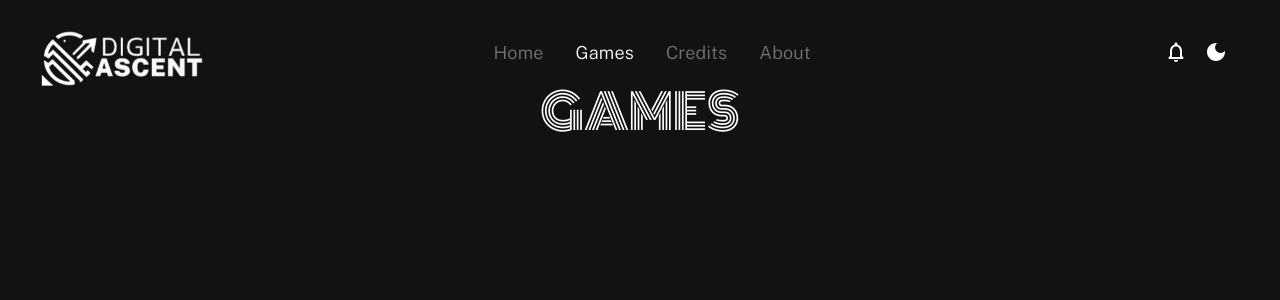
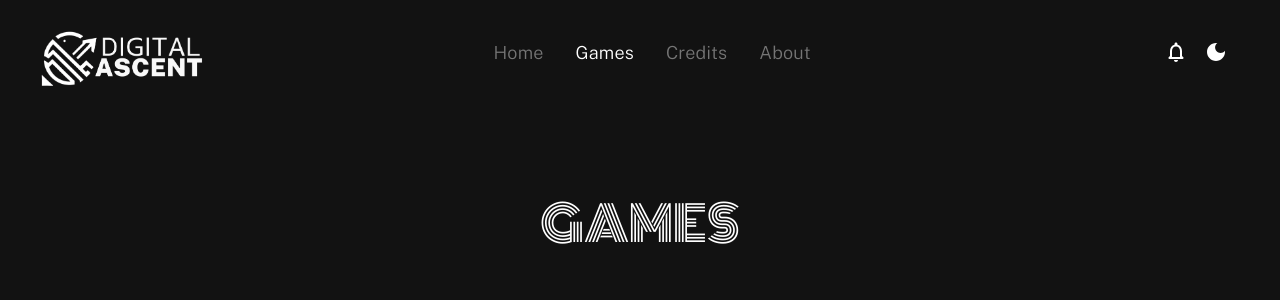
Before and after one commit to gnayiqnat/digitalascent.space, a React (Vite) app: page /games in a window 1280 px wide. Shown: the top 300 px of the page. Built offline with nearby package versions, Linux system fonts and the light colour scheme.

Commit message:
Fix margin in /games and navigation redirecting to /home instead of /

```diff
--- a/src/components/navigation/navigation-desktop.jsx
+++ b/src/components/navigation/navigation-desktop.jsx
@@ -14,7 +14,6 @@ import { motion, useAnimation, useAnimationControls } from 'framer-motion';
 import { Link as RouterLink, useLocation } from 'react-router-dom';
 
 import { useState, useEffect, useRef } from 'react';
-import { NoEncryption } from '@mui/icons-material';
 
 export default function NavDesktop() {
 	const [value, setValue] = useState(0);
@@ -30,10 +29,12 @@ export default function NavDesktop() {
 
 	return (
 		<Box sx={{ marginLeft: -8 }}>
-			<Grid container spacing={4} >
+			<Grid container spacing={4}>
 				{routes.map((e) => (
 					<Grid item>
 						<Typography
+						component={RouterLink}
+							to={e.url}
 							key={e}
 							sx={{
 								color: e.url == windowURL ? 'primary.text' : 'secondary.text',
@@ -42,8 +43,7 @@ export default function NavDesktop() {
 								fontSize: 18,
 								textDecoration: 'none',
 							}}
-							component={RouterLink}
-							to={e.url}
+
 						>
 							{e.name}
 						</Typography>
--- a/src/components/navigation/navigation-mobile.jsx
+++ b/src/components/navigation/navigation-mobile.jsx
@@ -3,8 +3,12 @@ import MenuRoundedIcon from '@mui/icons-material/MenuRounded';
 import { Link as RouterLink } from 'react-router-dom';
 import Logo from '../logo';
 
-const routes = ['home', 'games', 'credits', 'about'];
-
+const routes = [
+	{ name: 'Home', url: '/' },
+	{ name: 'Games', url: '/games' },
+	{ name: 'Credits', url: '/credits' },
+	{ name: 'About', url: '/about' },
+];
 export default function MobileNavigation(props) {
 	return (
 		<>
@@ -35,7 +39,7 @@ export default function MobileNavigation(props) {
 						alignItems='center'
 						padding={1.5}
 					>
-						<Logo themeMode={props.themeMode} />
+						<Logo themeMode={props.themeMode} setIsDrawerOpen={props.setIsDrawerOpen} />
 					</Box>
 					<Grid container flexDirection='column' marginTop={'10vh'}>
 						{routes.map((e) => (
@@ -47,12 +51,12 @@ export default function MobileNavigation(props) {
 									fontWeight: 300,
 								}}
 								component={RouterLink}
-								to={`/${e}`}
+								to={`/${e.url}`}
 								onClick={() => {
 									props.setIsDrawerOpen(false);
 								}}
 							>
-								{e}
+								{e.name}
 							</Button>
 						))}
 					</Grid>
--- a/src/pages/games/games.jsx
+++ b/src/pages/games/games.jsx
@@ -31,7 +31,8 @@ export default function Games(props) {
 			<motion.div
 				variants={props.routeVariants}
 				initial='initial'
-				animate='final'>
+				animate='final'
+			>
 				<GamesSec1 />
 			</motion.div>
 		</>
@@ -41,7 +42,12 @@ export default function Games(props) {
 function GamesSec1() {
 	return (
 		<>
-			<Typography fontFamily='Monoton' variant='h3' align='center'>
+			<Typography
+				fontFamily='Monoton'
+				variant='h3'
+				align='center'
+				sx={{ marginTop: 14 }}
+			>
 				GAMES
 			</Typography>
 		</>
```
